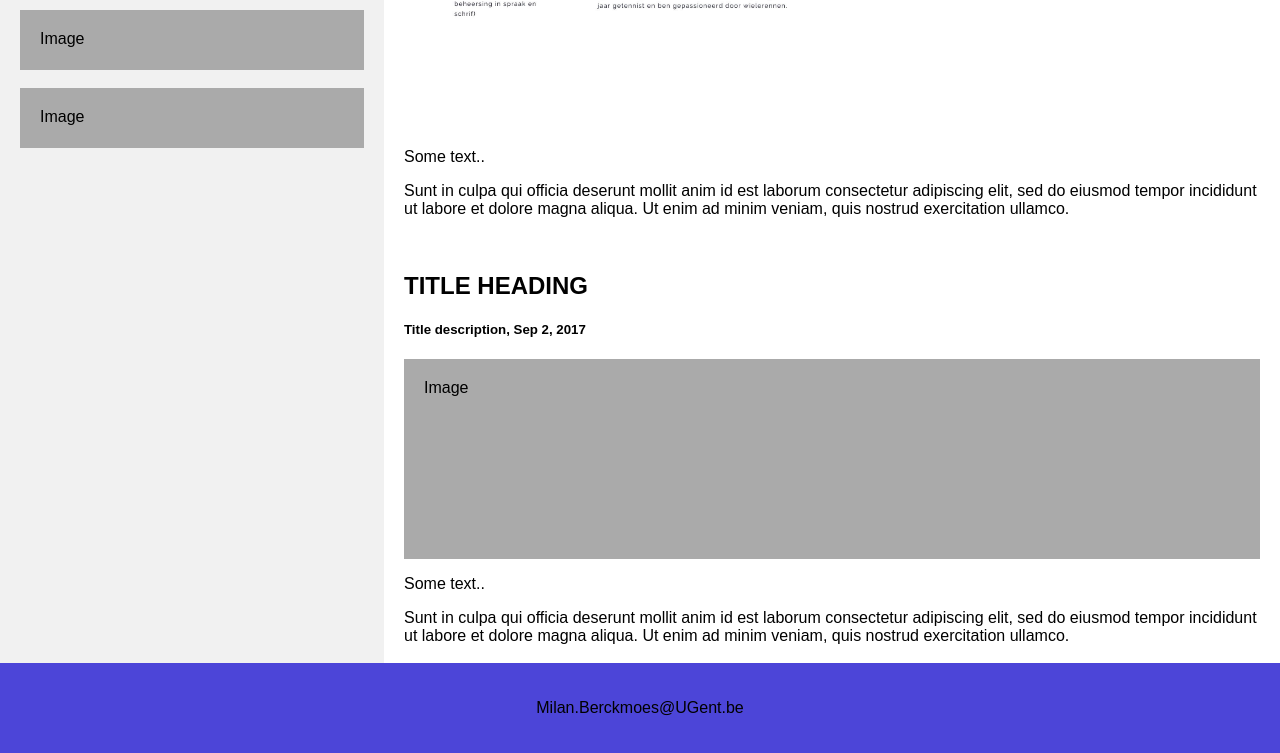
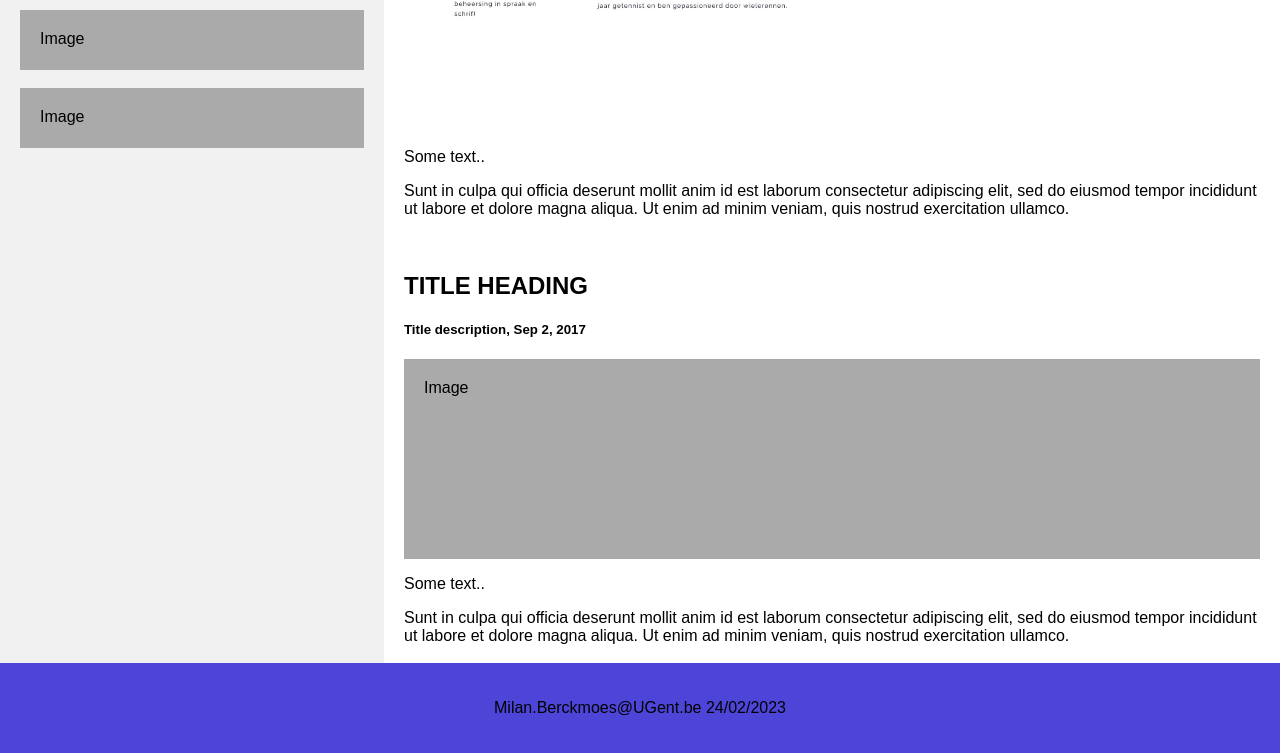
Before and after one commit to MilanBerckmoes/MyWebsite, a plain HTML site: page index.html in a window 1280 px wide. Shown: the part 915-1668 px from the top of the page. Drawn offline with Linux system fonts and the light colour scheme.

Commit message:
footer email en datum gesplit

```diff
--- a/index.html
+++ b/index.html
@@ -57,7 +57,7 @@
     </div>
 
     <div class="footer">
-        <p> Milan.Berckmoes@UGent.be</p>
+        <p><span id="email">Milan.Berckmoes@UGent.be</span> <span id="datum">24/02/2023</span></p>
     </div>
 
 </body>
```
Also changed, not shown: portfolio.html (+1 -1 lines).
